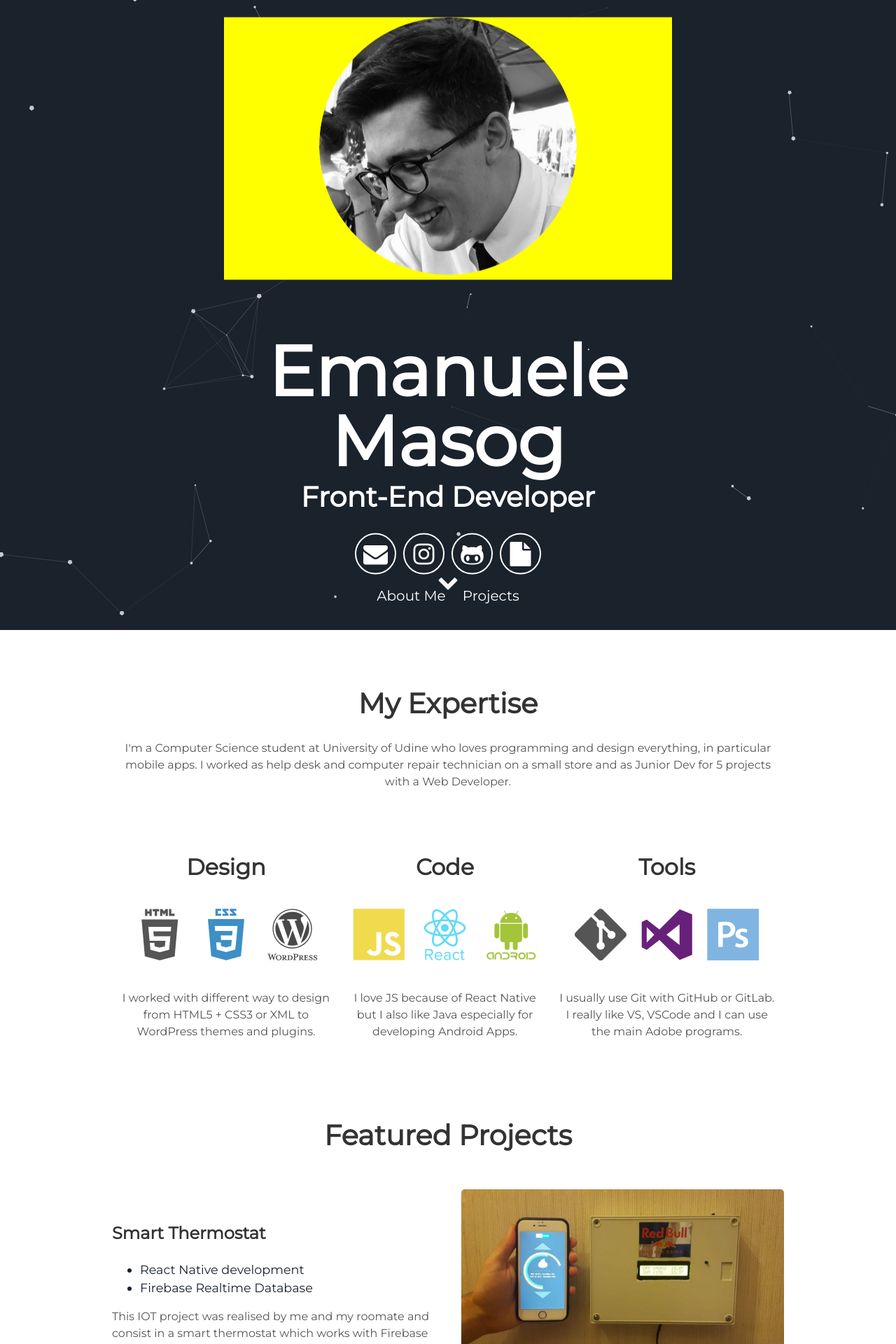
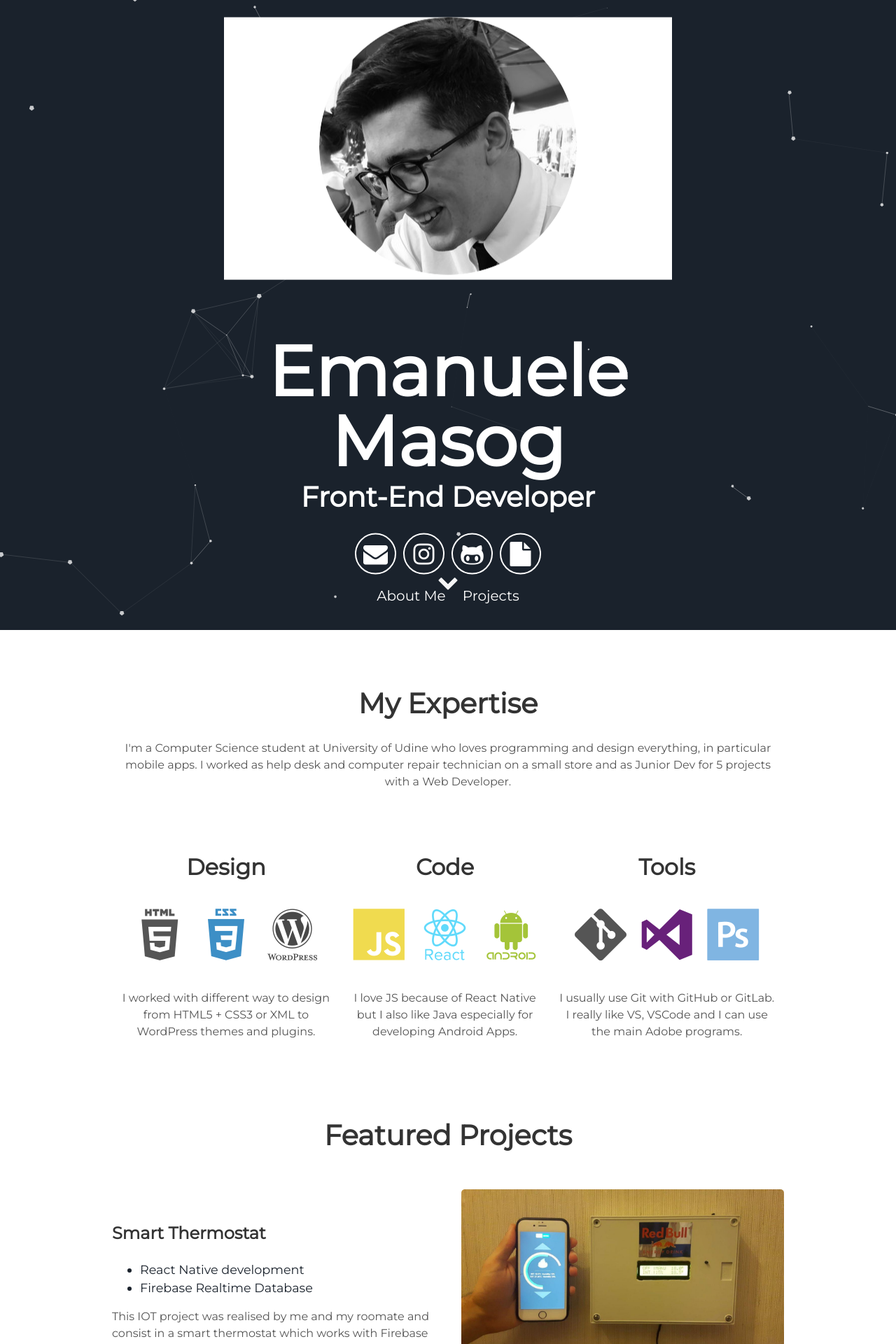
Before and after one commit to ClarkStoro/clarkstoro.github.io, a Jekyll site: the page built from index.html, in a window 1280 px wide. Shown: the top 1920 px of the page at 70% size. Built offline with Jekyll 4.4.1, drawn with Linux system fonts in a browser that asks for light colours.

Commit message:
Update header.html

```diff
--- a/_includes/header.html
+++ b/_includes/header.html
@@ -1,7 +1,7 @@
 <div id="particles-js">
   <div class="header">
 
-      <div style="background-color: #ffff00"; margin-bottom: 500px">
+      <div style="background-color: #ffffff"; margin-bottom: 500px">
       <img alt="ema" class="photo" src="{{ "/assets/img/EmanueleMaso.png"}}" />
     </div>
 
```
